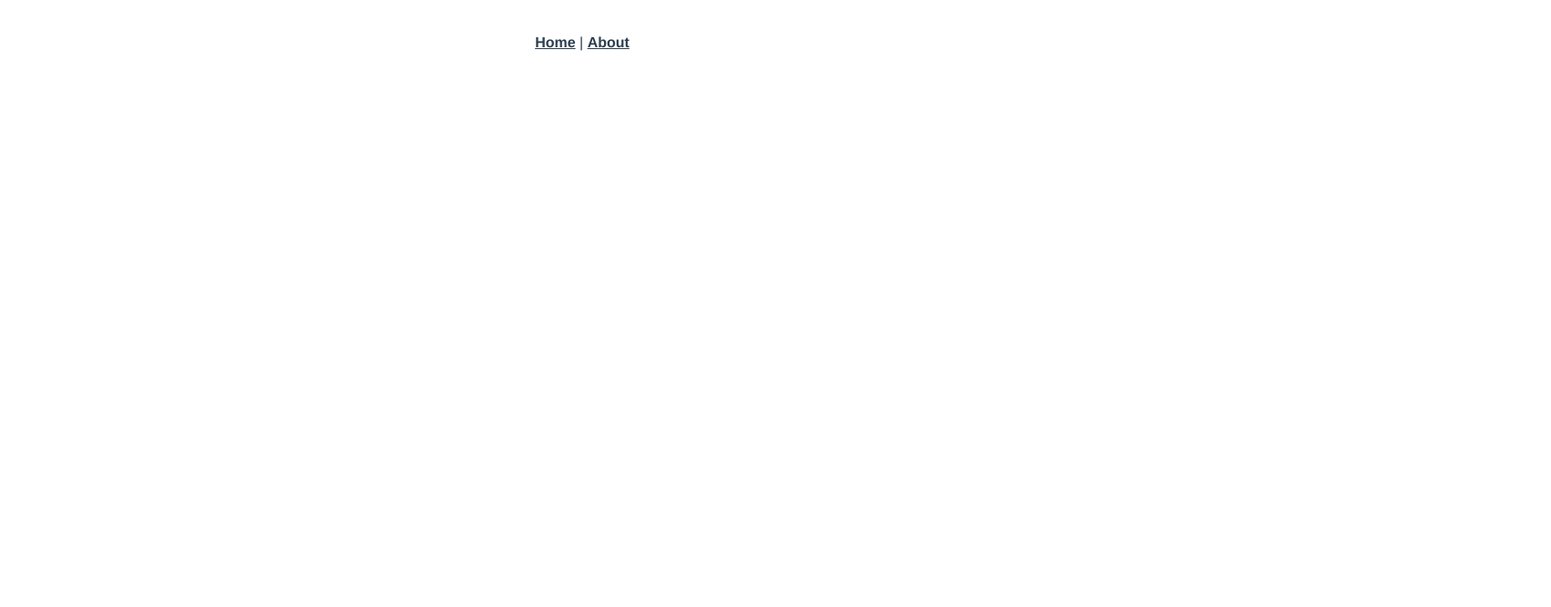
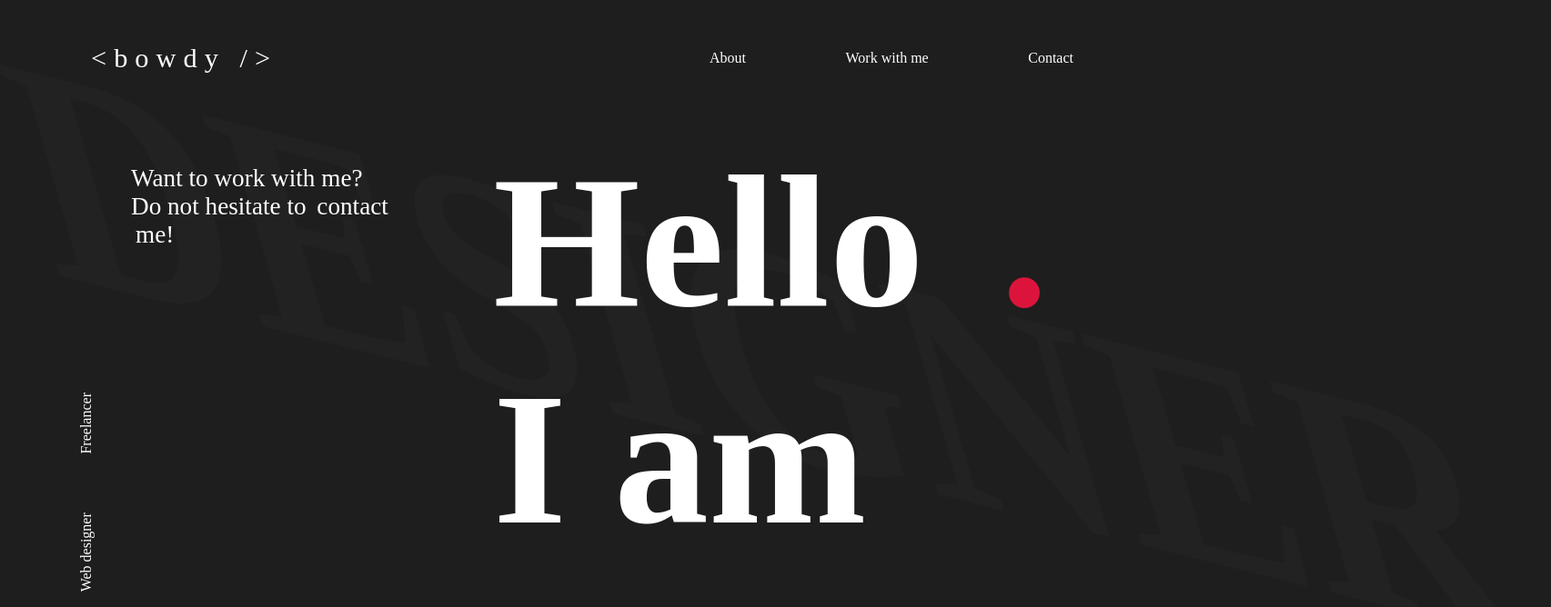
Before and after one commit to b0wdyy/oceans, a Vue app: page /#/contact in a window 1280 px wide. Shown: the top 668 px of the page at 91% size, 1705 px wide, since content can reach past the window. Built offline with nearby package versions, Linux system fonts and the light colour scheme.

Commit message:
style beetje verandert, route gelegd in tekst

```diff
--- a/package.json
+++ b/package.json
@@ -1,5 +1,5 @@
 {
-  "name": "oceans",
+  "name": "bowdy",
   "version": "0.1.0",
   "private": true,
   "scripts": {
--- a/public/index.html
+++ b/public/index.html
@@ -1,17 +1,26 @@
 <!DOCTYPE html>
 <html lang="en">
+
 <head>
   <meta charset="utf-8">
   <meta http-equiv="X-UA-Compatible" content="IE=edge">
   <meta name="viewport" content="width=device-width,initial-scale=1.0">
-    <link rel="icon" href="<%= BASE_URL %>favicon.ico">
+  <!-- <link rel="apple-touch-icon" href="touch-icon-iphone.png">
+  <link rel="apple-touch-icon" sizes="152x152" href="touch-icon-ipad.png">
+  <link rel="apple-touch-icon" sizes="180x180" href="touch-icon-iphone-retina.png">
+  <link rel="apple-touch-icon" sizes="167x167" href="touch-icon-ipad-retina.png"> -->
+  <link href="https://fonts.googleapis.com/css2?family=Cormorant+Garamond:wght@300;400;500;700&display=swap"
+    rel="stylesheet">
   <title><%= htmlWebpackPlugin.options.title %></title>
 </head>
+
 <body>
   <noscript>
-      <strong>We're sorry but <%= htmlWebpackPlugin.options.title %> doesn't work properly without JavaScript enabled. Please enable it to continue.</strong>
+    <strong>We're sorry but <%= htmlWebpackPlugin.options.title %> doesn't work properly without JavaScript enabled.
+      Please enable it to continue.</strong>
   </noscript>
   <div id="app"></div>
   <!-- built files will be auto injected -->
 </body>
+
 </html>
--- a/src/App.vue
+++ b/src/App.vue
@@ -1,31 +1,73 @@
 <template>
   <div id="app">
     <div id="nav">
-      <router-link to="/">Home</router-link> |
-      <router-link to="/about">About</router-link>
+      <div class="home">
+        <router-link to="/">{{ logo }}</router-link>
+      </div>
+      <ul>
+        <li><router-link to="/about">About</router-link></li>
+        <li><router-link to="/work-with-me">Work with me</router-link></li>
+        <li><router-link to="/contact">Contact</router-link></li>
+      </ul>
     </div>
     <router-view />
   </div>
 </template>
 
+<script>
+export default {
+  data: function() {
+    return {
+      logo: "<bowdy />"
+    };
+  }
+};
+</script>
+
 <style lang="scss">
-#app {
-  font-family: Avenir, Helvetica, Arial, sans-serif;
-  -webkit-font-smoothing: antialiased;
-  -moz-osx-font-smoothing: grayscale;
-  text-align: center;
-  color: #2c3e50;
+* {
+  margin: 0;
+  padding: 0;
+  box-sizing: border-box;
+
+  font-family: Montserrat;
 }
 
-#nav {
-  padding: 30px;
+body {
+  background: rgb(30, 30, 30);
+  position: relative;
+}
 
-  a {
-    font-weight: bold;
-    color: #2c3e50;
+ul {
+  list-style-type: none;
+}
 
-    &.router-link-exact-active {
-      color: #42b983;
+a {
+  text-decoration: none;
+  color: white;
+}
+
+#app {
+  #nav {
+    width: 100%;
+    height: 128px;
+
+    display: flex;
+    align-items: center;
+
+    .home {
+      flex: 1;
+      margin-left: 100px;
+
+      letter-spacing: 8px;
+      font-size: 1.9rem;
+    }
+
+    ul {
+      margin-right: 100px;
+      display: flex;
+      width: 400px;
+      justify-content: space-between;
     }
   }
 }
--- a/src/components/HelloWorld.vue
+++ /dev/null
@@ -1,122 +0,0 @@
-<template>
-  <div class="hello">
-    <h1>{{ msg }}</h1>
-    <p>
-      For a guide and recipes on how to configure / customize this project,<br />
-      check out the
-      <a href="https://cli.vuejs.org" target="_blank" rel="noopener"
-        >vue-cli documentation</a
-      >.
-    </p>
-    <h3>Installed CLI Plugins</h3>
-    <ul>
-      <li>
-        <a
-          href="https://github.com/vuejs/vue-cli/tree/dev/packages/%40vue/cli-plugin-babel"
-          target="_blank"
-          rel="noopener"
-          >babel</a
-        >
-      </li>
-      <li>
-        <a
-          href="https://github.com/vuejs/vue-cli/tree/dev/packages/%40vue/cli-plugin-router"
-          target="_blank"
-          rel="noopener"
-          >router</a
-        >
-      </li>
-      <li>
-        <a
-          href="https://github.com/vuejs/vue-cli/tree/dev/packages/%40vue/cli-plugin-eslint"
-          target="_blank"
-          rel="noopener"
-          >eslint</a
-        >
-      </li>
-    </ul>
-    <h3>Essential Links</h3>
-    <ul>
-      <li>
-        <a href="https://vuejs.org" target="_blank" rel="noopener">Core Docs</a>
-      </li>
-      <li>
-        <a href="https://forum.vuejs.org" target="_blank" rel="noopener"
-          >Forum</a
-        >
-      </li>
-      <li>
-        <a href="https://chat.vuejs.org" target="_blank" rel="noopener"
-          >Community Chat</a
-        >
-      </li>
-      <li>
-        <a href="https://twitter.com/vuejs" target="_blank" rel="noopener"
-          >Twitter</a
-        >
-      </li>
-      <li>
-        <a href="https://news.vuejs.org" target="_blank" rel="noopener">News</a>
-      </li>
-    </ul>
-    <h3>Ecosystem</h3>
-    <ul>
-      <li>
-        <a href="https://router.vuejs.org" target="_blank" rel="noopener"
-          >vue-router</a
-        >
-      </li>
-      <li>
-        <a href="https://vuex.vuejs.org" target="_blank" rel="noopener">vuex</a>
-      </li>
-      <li>
-        <a
-          href="https://github.com/vuejs/vue-devtools#vue-devtools"
-          target="_blank"
-          rel="noopener"
-          >vue-devtools</a
-        >
-      </li>
-      <li>
-        <a href="https://vue-loader.vuejs.org" target="_blank" rel="noopener"
-          >vue-loader</a
-        >
-      </li>
-      <li>
-        <a
-          href="https://github.com/vuejs/awesome-vue"
-          target="_blank"
-          rel="noopener"
-          >awesome-vue</a
-        >
-      </li>
-    </ul>
-  </div>
-</template>
-
-<script>
-export default {
-  name: "HelloWorld",
-  props: {
-    msg: String
-  }
-};
-</script>
-
-<!-- Add "scoped" attribute to limit CSS to this component only -->
-<style scoped lang="scss">
-h3 {
-  margin: 40px 0 0;
-}
-ul {
-  list-style-type: none;
-  padding: 0;
-}
-li {
-  display: inline-block;
-  margin: 0 10px;
-}
-a {
-  color: #42b983;
-}
-</style>
--- a/src/router/index.js
+++ b/src/router/index.js
@@ -1,6 +1,9 @@
 import Vue from "vue";
 import VueRouter from "vue-router";
 import Home from "../views/Home.vue";
+import About from "../views/About.vue";
+import Work from "../views/Work.vue";
+import Contact from "../views/Contact.vue";
 
 Vue.use(VueRouter);
 
@@ -13,15 +16,22 @@ const routes = [
   {
     path: "/about",
     name: "About",
-    // route level code-splitting
-    // this generates a separate chunk (about.[hash].js) for this route
-    // which is lazy-loaded when the route is visited.
-    component: () =>
-      import(/* webpackChunkName: "about" */ "../views/About.vue")
+    component: About
+  },
+  {
+    path: "/work-with-me",
+    name: "Work",
+    component: Work
+  },
+  {
+    path: "/contact",
+    name: "Contact",
+    component: Contact
   }
 ];
 
 const router = new VueRouter({
+  mode: "history",
   routes
 });
 
--- a/src/views/About.vue
+++ b/src/views/About.vue
@@ -3,3 +3,9 @@
     <h1>This is an about page</h1>
   </div>
 </template>
+
+<script>
+export default {
+  name: "About"
+};
+</script>
--- /dev/null
+++ b/src/views/Contact.vue
@@ -0,0 +1,11 @@
+<template>
+  <h1>Contact works</h1>
+</template>
+
+<script>
+export default {
+  name: "Contact"
+};
+</script>
+
+<style></style>
--- a/src/views/Home.vue
+++ b/src/views/Home.vue
@@ -1,18 +1,145 @@
 <template>
-  <div class="home">
-    <img alt="Vue logo" src="../assets/logo.png" />
-    <HelloWorld msg="Welcome to Your Vue.js App" />
+  <div class="wrapper">
+    <div class="background-text"><h1>DESIGNER</h1></div>
+    <div class="container">
+      <div class="profession">
+        <ul>
+          <li v-for="profession in professions" :key="profession.id">
+            {{ profession.name }}
+          </li>
+        </ul>
+
+        <p>
+          Want to work with me? Do not hesitate to
+          <span><router-link to="/contact">contact</router-link></span> me!
+        </p>
+      </div>
+      <h2 class="home-title">
+        <span>Hello</span>
+        <span>I am</span>
+        <span>Bodh!</span>
+      </h2>
+    </div>
   </div>
 </template>
 
 <script>
-// @ is an alias to /src
-import HelloWorld from "@/components/HelloWorld.vue";
-
 export default {
   name: "Home",
-  components: {
-    HelloWorld
+  data: function() {
+    return {
+      professions: [
+        {
+          id: 1,
+          name: "Web developer"
+        },
+        {
+          id: 2,
+          name: "Web designer"
+        },
+        {
+          id: 3,
+          name: "Freelancer"
+        }
+      ]
+    };
   }
 };
 </script>
+
+<style lang="scss" scoped>
+.background-text {
+  position: absolute;
+  font-size: 10rem;
+  z-index: -8;
+  top: 200px;
+
+  color: rgba(255, 255, 255, 0.02);
+  transform: rotate(14deg) skewX(30deg);
+}
+.container {
+  width: 80%;
+  margin: 0 auto;
+
+  display: grid;
+  grid-template-columns: 1fr 1fr;
+
+  .profession {
+    color: white;
+    width: 300px;
+    ul {
+      transform: rotate(-90deg) translateX(-500px);
+      display: flex;
+      justify-content: space-between;
+
+      position: absolute;
+      left: -100px;
+      width: 400px;
+
+      li {
+        margin-bottom: 10px;
+        position: relative;
+
+        &:nth-of-type(1) {
+          left: 30px;
+        }
+        &:nth-of-type(2) {
+          left: 20px;
+        }
+        &:nth-of-type(3) {
+          left: 10px;
+        }
+      }
+    }
+
+    p {
+      padding-top: 3.3rem;
+      padding-left: 1rem;
+      font-size: 1.7rem;
+      span {
+        position: relative;
+        padding: 0 5px;
+
+        &::after {
+          position: absolute;
+          pointer-events: none;
+          content: "";
+          transition: 0.3s ease-in-out;
+
+          display: block;
+          height: 100%;
+          width: 0px;
+          left: 0;
+          top: 0;
+          background: rgba(255, 0, 0, 0.233);
+        }
+
+        &:hover::after {
+          width: 100%;
+        }
+      }
+    }
+  }
+  .home-title {
+    display: flex;
+    flex-direction: column;
+    padding-top: 1.2rem;
+
+    font-size: 13rem;
+    color: white;
+
+    span:nth-of-type(1) {
+      position: relative;
+      width: 610px;
+      &::after {
+        position: absolute;
+        right: 0;
+        bottom: 0;
+        content: ".";
+        display: block;
+        color: crimson;
+      }
+    }
+  }
+}
+</style>
--- /dev/null
+++ b/src/views/Work.vue
@@ -0,0 +1,11 @@
+<template>
+  <h1>Work with me</h1>
+</template>
+
+<script>
+export default {
+  name: "Work"
+};
+</script>
+
+<style></style>
```
Also changed, not shown: src/assets/about.png (added), 1 other file (tests, documents, lock files or other folders). Lines whose indentation alone changed are shown as unchanged.
